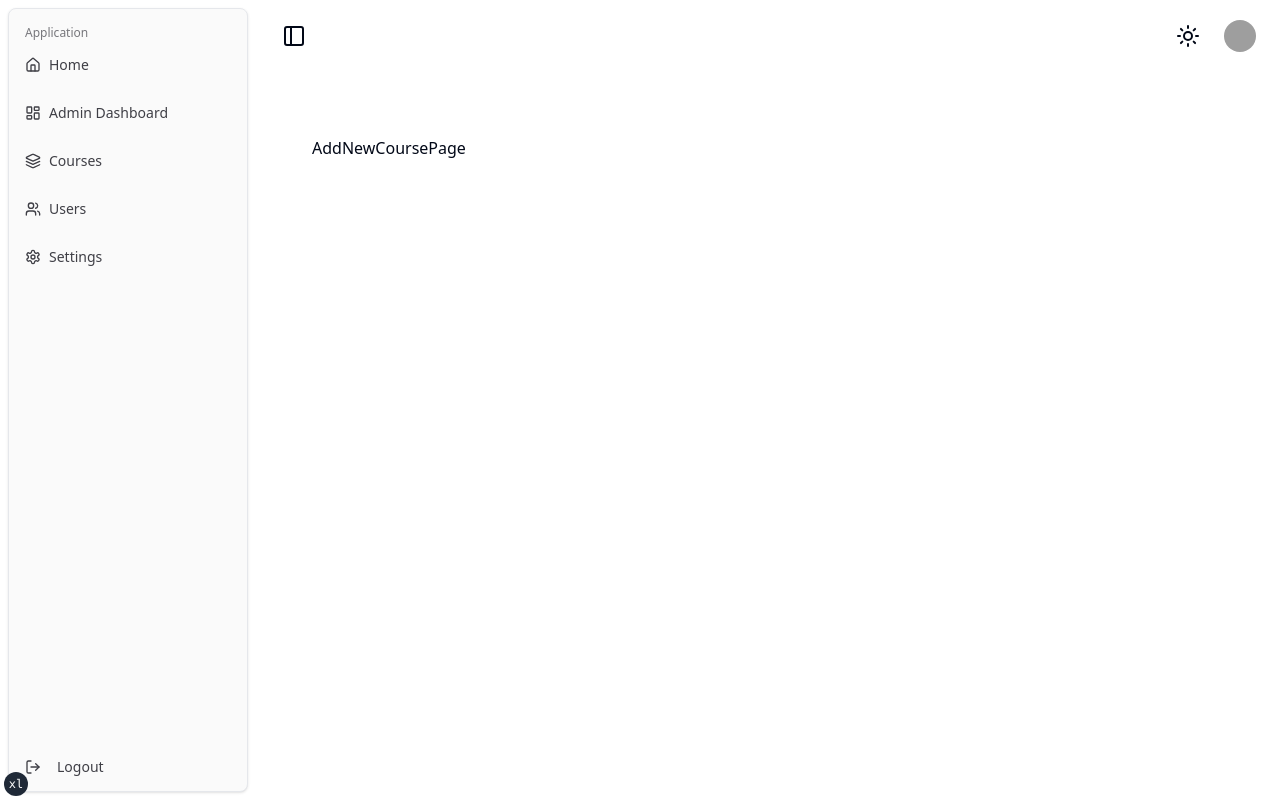
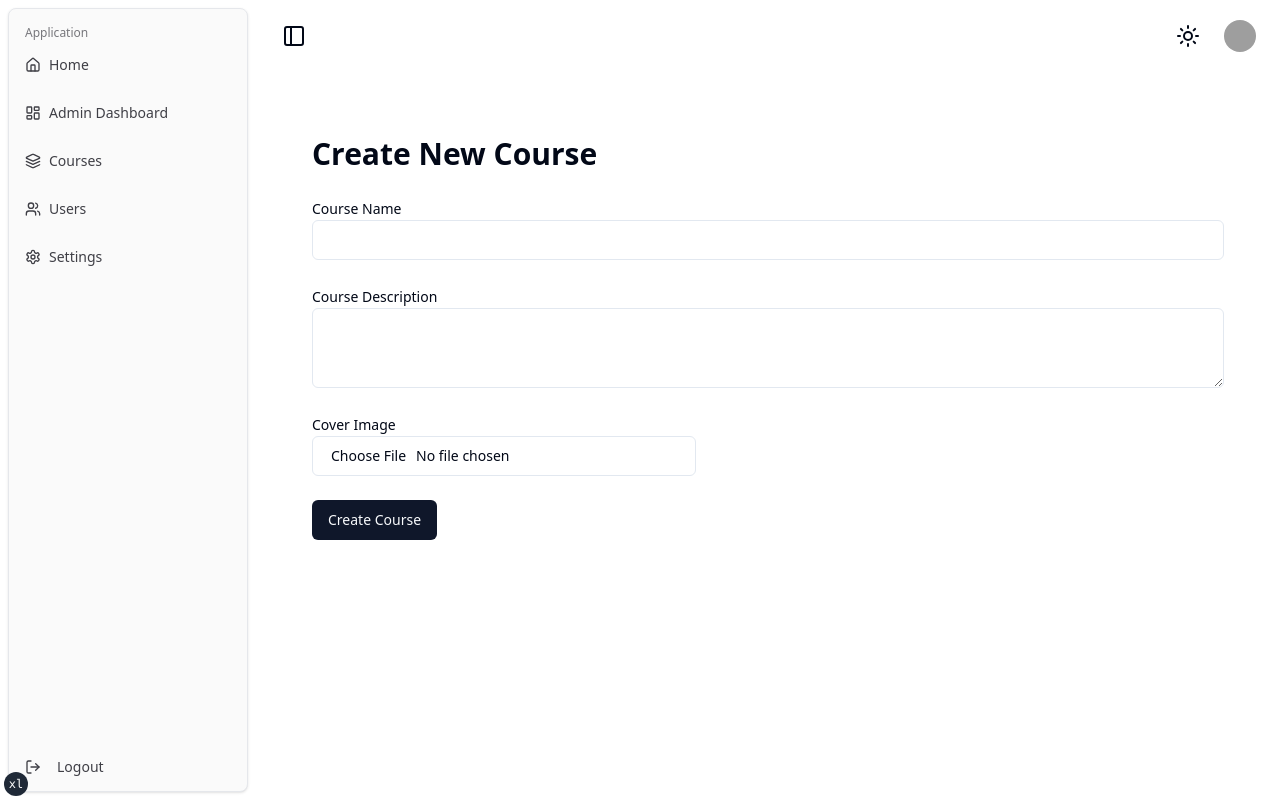
Before and after one commit to rakibtweets/10minutedev, a Next.js app: page /admin/courses/new in a window 1280 px wide. Built offline with nearby package versions, Linux system fonts and the light colour scheme; grey boxes are pictures that could not be loaded.

Commit message:
feat(courses): implement CourseForm for adding new courses and enhance AdminCoursesPage layout

```diff
--- a/app/(admin)/admin/courses/new/page.tsx
+++ b/app/(admin)/admin/courses/new/page.tsx
@@ -1,4 +1,11 @@
+import CourseForm from '@/components/forms/CourseForm';
+
 const AddNewCoursePage = () => {
-  return <div>AddNewCoursePage</div>;
+  return (
+    <div>
+      <h1 className="mb-6 text-3xl font-bold">Create New Course</h1>
+      <CourseForm />
+    </div>
+  );
 };
 export default AddNewCoursePage;
--- a/app/(admin)/admin/courses/page.tsx
+++ b/app/(admin)/admin/courses/page.tsx
@@ -1,11 +1,18 @@
 import { columns } from '@/components/admin/tables/columns';
 import { DataTable } from '@/components/admin/tables/data-table';
+import { Button } from '@/components/ui/button';
 import { coursesDatas } from '@/constants';
+import Link from 'next/link';
 
 const AdminCoursesPage = () => {
   return (
     <div>
-      <h1 className="mb-5 text-2xl font-bold">All Courses</h1>
+      <div className="flex flex-col gap-2 md:flex-row md:items-center md:justify-between md:gap-0">
+        <h1 className="mb-5 text-2xl font-bold">All Courses</h1>
+        <Button className="w-fit" variant="default">
+          <Link href="/admin/courses/new">Add Course</Link>
+        </Button>
+      </div>
       <DataTable columns={columns} data={coursesDatas} />
     </div>
   );
--- /dev/null
+++ b/components/forms/CourseForm.tsx
@@ -0,0 +1,96 @@
+'use client';
+import { Label } from '@/components/ui/label';
+import { Button } from '@/components/ui/button';
+import React, { useState } from 'react';
+import { Input } from '@/components/ui/input';
+import { zodResolver } from '@hookform/resolvers/zod';
+import { useForm, Controller } from 'react-hook-form';
+import * as z from 'zod';
+import { Textarea } from '@/components/ui/textarea';
+import { ImageUpload } from './ImageUpload';
+
+// const tags = [
+//   'React',
+//   'JavaScript',
+//   'TypeScript',
+//   'Node.js',
+//   'Next.js',
+//   'CSS',
+//   'HTML'
+// ];
+
+const courseSchema = z.object({
+  name: z.string().min(1, 'Course name is required'),
+  description: z.string().min(1, 'Course description is required'),
+  tags: z.array(z.string()).min(1, 'At least one tag is required'),
+  coverImage: z.string().url('Invalid URL for cover image')
+});
+
+type CourseFormData = z.infer<typeof courseSchema>;
+
+const CourseForm = () => {
+  const [isSubmitting, setIsSubmitting] = useState(false);
+
+  const {
+    handleSubmit,
+    control,
+    formState: { errors }
+  } = useForm<CourseFormData>({
+    resolver: zodResolver(courseSchema),
+    defaultValues: {
+      name: '',
+      description: '',
+      tags: [],
+      coverImage: ''
+    }
+  });
+
+  const onSubmit = async (data: z.infer<typeof courseSchema>) => {
+    setIsSubmitting(true);
+
+    const formData = new FormData();
+    formData.append('name', data.name);
+    formData.append('description', data.description);
+    formData.append('tags', data.tags.join(','));
+    formData.append('coverImage', data.coverImage);
+
+    setIsSubmitting(false);
+  };
+  return (
+    <form onSubmit={handleSubmit(onSubmit)} className="space-y-6">
+      <div>
+        <Label htmlFor="name">Course Name</Label>
+        <Input id="name" name="name" required />
+      </div>
+      <div>
+        <Label htmlFor="description">Course Description</Label>
+        <Textarea id="description" name="description" required />
+      </div>
+
+      <div>
+        <Label className="pb-4" htmlFor="coverImage">
+          Cover Image
+        </Label>
+        <Controller
+          name="coverImage"
+          control={control}
+          render={({ field }) => (
+            <ImageUpload
+              onChange={(file) => field.onChange(file)}
+              value={field?.value}
+            />
+          )}
+        />
+        {errors.coverImage && (
+          <p className="mt-1 text-sm text-red-500">
+            {errors.coverImage.message}
+          </p>
+        )}
+      </div>
+      <Button type="submit" disabled={isSubmitting}>
+        {isSubmitting ? 'Creating Course...' : 'Create Course'}
+      </Button>
+    </form>
+  );
+};
+export default CourseForm;
--- /dev/null
+++ b/components/forms/ImageUpload.tsx
@@ -0,0 +1,59 @@
+'use client';
+
+import React, { useState, useRef } from 'react';
+import { Input } from '@/components/ui/input';
+import Image from 'next/image';
+
+interface ImageUploadProps {
+  onChange: (file: File | null) => void;
+  value: string;
+}
+
+export function ImageUpload({ onChange, value }: ImageUploadProps) {
+  const [preview, setPreview] = useState<string | null>(null);
+  const fileInputRef = useRef<HTMLInputElement>(null);
+
+  const handleFileChange = (event: React.ChangeEvent<HTMLInputElement>) => {
+    handleButtonClick();
+    const file = event.target.files?.[0] || null;
+    onChange(file);
+
+    if (file) {
+      const reader = new FileReader();
+      reader.onloadend = () => {
+        setPreview(reader.result as string);
+      };
+      reader.readAsDataURL(file);
+    } else {
+      setPreview(null);
+    }
+  };
+
+  const handleButtonClick = () => {
+    fileInputRef.current?.click();
+  };
+
+  return (
+    <div className="space-y-4">
+      <div className="grid w-full max-w-sm items-center gap-1.5">
+        <Input
+          type="file"
+          accept="image/*"
+          onChange={handleFileChange}
+          ref={fileInputRef}
+        />
+      </div>
+
+      {preview && (
+        <div className="relative h-36 w-64">
+          <Image
+            src={preview}
+            alt="Cover image preview"
+            fill
+            className="rounded-md object-cover"
+          />
+        </div>
+      )}
+    </div>
+  );
+}
--- a/components/shared/navbar/MobileNav.tsx
+++ b/components/shared/navbar/MobileNav.tsx
@@ -56,13 +56,13 @@ const MobileNav = () => {
       <SheetTrigger asChild>
         <Button
           variant="ghost"
-          className="mr-2 px-0 text-base hover:bg-transparent focus-visible:bg-transparent focus-visible:ring-0 focus-visible:ring-offset-0 lg:hidden"
+          className="mr-2 px-0 text-base hover:bg-transparent focus-visible:bg-transparent focus-visible:ring-0 focus-visible:ring-offset-0 "
         >
           <AlignJustifyIcon className="size-7" aria-hidden="true" />
           <span className="sr-only">Toggle Menu</span>
         </Button>
       </SheetTrigger>
-      <SheetContent className="  overflow-y-auto border-none">
+      <SheetContent className="overflow-y-auto border-none">
         <div className=" flex grow flex-col justify-between overflow-y-auto">
           <SheetClose asChild>
             <NavContent />
--- a/components/shared/navbar/Navbar.tsx
+++ b/components/shared/navbar/Navbar.tsx
@@ -20,11 +20,13 @@ export function Navbar() {
 
         <MainNav />
         {/* profile */}
-        <div className="flex items-center justify-between gap-x-2">
+        <div className="flex items-center justify-between gap-2">
           <SearchCommandMenu />
           <ThemeToggle />
           <ProfileAvatar />
-          <MobileNav />
+          <div className="lg:hidden">
+            <MobileNav />
+          </div>
         </div>
       </div>
     </header>
--- a/components/shared/navbar/ProfileAvatar.tsx
+++ b/components/shared/navbar/ProfileAvatar.tsx
@@ -21,7 +21,10 @@ const ProfileAvatar = () => {
       {user ? (
         <DropdownMenu>
           <DropdownMenuTrigger asChild>
-            <Button variant="ghost" className="relative size-8 rounded-full">
+            <Button
+              variant="ghost"
+              className="relative size-8 rounded-none outline-none hover:rounded-full focus:rounded-none focus:outline-none"
+            >
               <Avatar className="size-8 ">
                 <AvatarImage src="https://github.com/shadcn.png" />
                 <AvatarFallback>CN</AvatarFallback>
--- a/components/ui/ThemeToggle.tsx
+++ b/components/ui/ThemeToggle.tsx
@@ -25,13 +25,22 @@ export function ThemeToggle() {
         </Button>
       </DropdownMenuTrigger>
       <DropdownMenuContent align="end">
-        <DropdownMenuItem onClick={() => setTheme('light')}>
+        <DropdownMenuItem
+          className="cursor-pointer"
+          onClick={() => setTheme('light')}
+        >
           <SunIcon className="me-2 size-4" /> Light
         </DropdownMenuItem>
-        <DropdownMenuItem onClick={() => setTheme('dark')}>
+        <DropdownMenuItem
+          className="cursor-pointer"
+          onClick={() => setTheme('dark')}
+        >
           <MoonIcon className="me-2 size-4" /> Dark
         </DropdownMenuItem>
-        <DropdownMenuItem onClick={() => setTheme('system')}>
+        <DropdownMenuItem
+          className="cursor-pointer"
+          onClick={() => setTheme('system')}
+        >
           <LaptopIcon className="me-2 size-4" /> System
         </DropdownMenuItem>
       </DropdownMenuContent>
--- /dev/null
+++ b/components/ui/textarea.tsx
@@ -0,0 +1,22 @@
+import * as React from "react"
+
+import { cn } from "@/lib/utils"
+
+const Textarea = React.forwardRef<
+  HTMLTextAreaElement,
+  React.ComponentProps<"textarea">
+>(({ className, ...props }, ref) => {
+  return (
+    <textarea
+      className={cn(
+        "flex min-h-[80px] w-full rounded-md border border-input bg-background px-3 py-2 text-base ring-offset-background placeholder:text-muted-foreground focus-visible:outline-none focus-visible:ring-2 focus-visible:ring-ring focus-visible:ring-offset-2 disabled:cursor-not-allowed disabled:opacity-50 md:text-sm",
+        className
+      )}
+      ref={ref}
+      {...props}
+    />
+  )
+})
+Textarea.displayName = "Textarea"
+
+export { Textarea }
```
